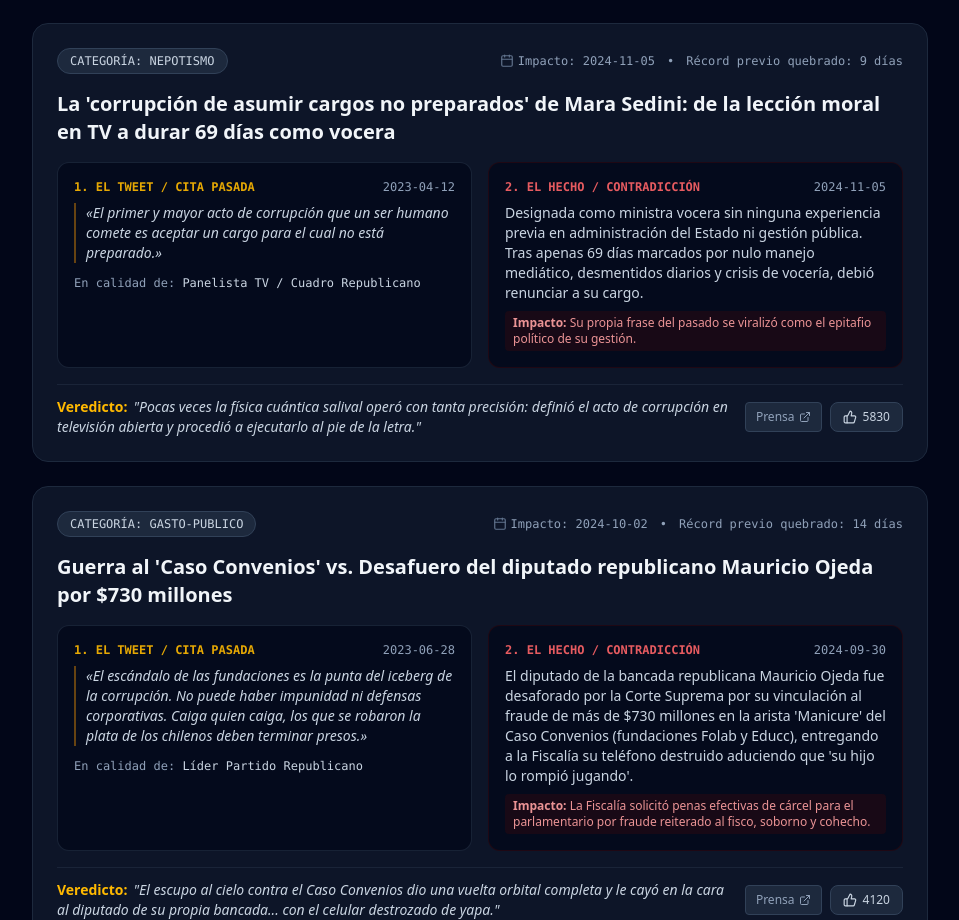
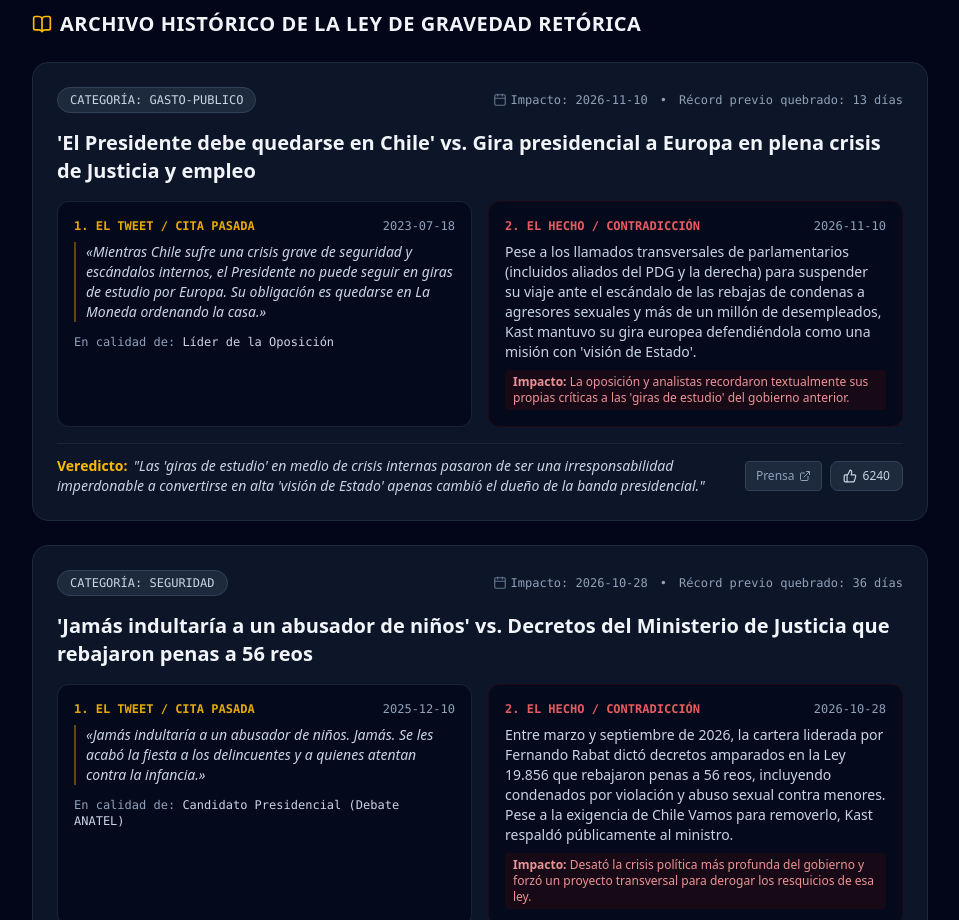
Before and after one commit to Pipin333/Escupometro, a React (Vite) app: page / in a window 1280 px wide. Shown: the part 1880-2800 px from the top of the page, without its empty margins (160-1119 px from the left). Built offline with nearby package versions, Linux system fonts and the light colour scheme.

Commit message:
feat(data): actualizar fechas a 2026 y agregar incidentes recientes del gobierno actual

```diff
--- a/src/components/Footer.tsx
+++ b/src/components/Footer.tsx
@@ -22,7 +22,7 @@ export const Footer: React.FC = () => {
             Hecho con memoria histórica y leyes inmutables de la física.
           </span>
           <div className="flex items-center gap-4">
-            <span className="text-slate-400">Chile, 2024</span>
+            <span className="text-slate-400">Chile, 2026</span>
           </div>
         </div>
       </div>
--- a/src/data/escupos.json
+++ b/src/data/escupos.json
@@ -1,27 +1,101 @@
 [
+  {
+    "id": "gira-europa-en-plena-crisis-2026",
+    "titulo": "'El Presidente debe quedarse en Chile' vs. Gira presidencial a Europa en plena crisis de Justicia y empleo",
+    "categoria": "gasto-publico",
+    "fechaIncidente": "2026-11-10",
+    "diasSinEscupoPrevios": 13,
+    "gravedad": "termocéfala",
+    "pasado": {
+      "fecha": "2023-07-18",
+      "rol": "Líder de la Oposición",
+      "tipoMedio": "tweet",
+      "usuarioTweet": "@joseantoniokast",
+      "cita": "Mientras Chile sufre una crisis grave de seguridad y escándalos internos, el Presidente no puede seguir en giras de estudio por Europa. Su obligación es quedarse en La Moneda ordenando la casa.",
+      "fuenteUrl": "https://twitter.com/joseantoniokast"
+    },
+    "presente": {
+      "fecha": "2026-11-10",
+      "titulo": "Periplo por España, Italia y el Vaticano en medio de la peor crisis de su gobierno",
+      "descripcion": "Pese a los llamados transversales de parlamentarios (incluidos aliados del PDG y la derecha) para suspender su viaje ante el escándalo de las rebajas de condenas a agresores sexuales y más de un millón de desempleados, Kast mantuvo su gira europea defendiéndola como una misión con 'visión de Estado'.",
+      "impacto": "La oposición y analistas recordaron textualmente sus propias críticas a las 'giras de estudio' del gobierno anterior.",
+      "fuenteUrl": "https://www.theclinic.cl"
+    },
+    "veredictoSatirico": "Las 'giras de estudio' en medio de crisis internas pasaron de ser una irresponsabilidad imperdonable a convertirse en alta 'visión de Estado' apenas cambió el dueño de la banda presidencial.",
+    "votosComunidad": 6240
+  },
+  {
+    "id": "rebaja-condenas-abusadores-justicia-2026",
+    "titulo": "'Jamás indultaría a un abusador de niños' vs. Decretos del Ministerio de Justicia que rebajaron penas a 56 reos",
+    "categoria": "seguridad",
+    "fechaIncidente": "2026-10-28",
+    "diasSinEscupoPrevios": 36,
+    "gravedad": "termocéfala",
+    "pasado": {
+      "fecha": "2025-12-10",
+      "rol": "Candidato Presidencial (Debate ANATEL)",
+      "tipoMedio": "debate",
+      "cita": "Jamás indultaría a un abusador de niños. Jamás. Se les acabó la fiesta a los delincuentes y a quienes atentan contra la infancia.",
+      "fuenteUrl": "https://www.anatel.cl"
+    },
+    "presente": {
+      "fecha": "2026-10-28",
+      "titulo": "Ministerio de Justicia firma decretos de rebaja de condenas a violadores y pederastas",
+      "descripcion": "Entre marzo y septiembre de 2026, la cartera liderada por Fernando Rabat dictó decretos amparados en la Ley 19.856 que rebajaron penas a 56 reos, incluyendo condenados por violación y abuso sexual contra menores. Pese a la exigencia de Chile Vamos para removerlo, Kast respaldó públicamente al ministro.",
+      "impacto": "Desató la crisis política más profunda del gobierno y forzó un proyecto transversal para derogar los resquicios de esa ley.",
+      "fuenteUrl": "https://elpais.com"
+    },
+    "veredictoSatirico": "La tolerancia cero contra delitos hacia la infancia chocó de frente contra los decretos firmados por su propio Ministerio de Justicia... y el ministro salió premiado con respaldo presidencial.",
+    "votosComunidad": 7890
+  },
+  {
+    "id": "bencinazo-mercado-2026",
+    "titulo": "Promesa de aliviar el bolsillo y bajar combustibles vs. El 'bencinazo' y desempleo sobre el millón",
+    "categoria": "impuestos",
+    "fechaIncidente": "2026-09-22",
+    "diasSinEscupoPrevios": 126,
+    "gravedad": "critica",
+    "pasado": {
+      "fecha": "2022-06-14",
+      "rol": "Ex Candidato Presidencial",
+      "tipoMedio": "tweet",
+      "usuarioTweet": "@joseantoniokast",
+      "cita": "La gente no aguanta más el alza brutal de las bencinas y el costo de la vida. El Gobierno tiene el deber de actuar, rebajar el impuesto específico y aliviar a las familias trabajadoras.",
+      "fuenteUrl": "https://twitter.com/joseantoniokast"
+    },
+    "presente": {
+      "fecha": "2026-09-22",
+      "titulo": "No intervención ante el alza histórica de combustibles en 2026",
+      "descripcion": "Ante el fuerte incremento en el precio de las bencinas ('bencinazo') y cifras de desempleo que superaron el millón de chilenos, La Moneda optó por no intervenir los mercados internacionales y priorizó un estricto ajuste fiscal.",
+      "impacto": "Pesimismo económico generalizado y reclamos de gremios de transporte por el incumplimiento de alivio tributario.",
+      "fuenteUrl": "https://www.eldiarioar.com"
+    },
+    "veredictoSatirico": "El impuesto específico a las bencinas era un robo estatal en campaña; en el gobierno pasó a ser disciplina de mercado intocable.",
+    "votosComunidad": 4950
+  },
   {
     "id": "mara-sedini-voceria-corrupcion",
     "titulo": "La 'corrupción de asumir cargos no preparados' de Mara Sedini: de la lección moral en TV a durar 69 días como vocera",
     "categoria": "nepotismo",
-    "fechaIncidente": "2024-11-05",
-    "diasSinEscupoPrevios": 9,
+    "fechaIncidente": "2026-05-19",
+    "diasSinEscupoPrevios": 69,
     "gravedad": "termocéfala",
     "pasado": {
-      "fecha": "2023-04-12",
-      "rol": "Panelista TV / Cuadro Republicano",
+      "fecha": "2024-06-15",
+      "rol": "Panelista en Sin Filtros",
       "tipoMedio": "prensa",
       "cita": "El primer y mayor acto de corrupción que un ser humano comete es aceptar un cargo para el cual no está preparado.",
-      "fuenteUrl": "https://www.youtube.com"
+      "fuenteUrl": "https://www.ellibero.cl"
     },
     "presente": {
-      "fecha": "2024-11-05",
-      "titulo": "Salida abrupta de la vocería tras 69 días de tropiezos comunicacionales",
-      "descripcion": "Designada como ministra vocera sin ninguna experiencia previa en administración del Estado ni gestión pública. Tras apenas 69 días marcados por nulo manejo mediático, desmentidos diarios y crisis de vocería, debió renunciar a su cargo.",
-      "impacto": "Su propia frase del pasado se viralizó como el epitafio político de su gestión.",
-      "fuenteUrl": "https://elpais.com"
+      "fecha": "2026-05-19",
+      "titulo": "Remoción de la Segegob tras apenas 69 días desde el cambio de mando",
+      "descripcion": "Asumió como ministra vocera de La Moneda el 11 de marzo de 2026 sin experiencia previa en administración pública ni militancia. Tras apenas 69 días marcados por errores comunicacionales y desgaste, salió en el primer cambio de gabinete el 19 de mayo de 2026, siendo reemplazada por Claudio Alvarado.",
+      "impacto": "Se convirtió en una de las voceras con menor duración desde el retorno a la democracia y su frase dio la vuelta al país.",
+      "fuenteUrl": "https://www.cooperativa.cl"
     },
-    "veredictoSatirico": "Pocas veces la física cuántica salival operó con tanta precisión: definió el acto de corrupción en televisión abierta y procedió a ejecutarlo al pie de la letra.",
-    "votosComunidad": 5830
+    "veredictoSatirico": "Pocas veces la física cuántica salival operó con tanta precisión: dictó su propio epitafio de corrupción en televisión abierta antes de aplicárselo en La Moneda durante 69 días.",
+    "votosComunidad": 6830
   },
   {
     "id": "caso-convenios-mauricio-ojeda",
@@ -47,55 +121,6 @@
     },
     "veredictoSatirico": "El escupo al cielo contra el Caso Convenios dio una vuelta orbital completa y le cayó en la cara al diputado de su propia bancada... con el celular destrozado de yapa.",
     "votosComunidad": 4120
-  },
-  {
-    "id": "zanja-fronteriza-colchane-solucion",
-    "titulo": "La 'zanja mágica' de 3 metros contra la inmigración vs. La realidad de tablones y pasos a pie",
-    "categoria": "seguridad",
-    "fechaIncidente": "2024-02-15",
-    "diasSinEscupoPrevios": 12,
-    "gravedad": "moderada",
-    "pasado": {
-      "fecha": "2021-10-18",
-      "rol": "Candidato Presidencial",
-      "tipoMedio": "tweet",
-      "usuarioTweet": "@joseantoniokast",
-      "cita": "Vamos a construir una zanja de 3 metros de ancho y 3 metros de profundidad en la frontera norte. Una medida simple, barata y efectiva para frenar en seco el ingreso clandestino y a las bandas de delincuentes.",
-      "fuenteUrl": "https://twitter.com/joseantoniokast"
-    },
-    "presente": {
-      "fecha": "2024-02-10",
-      "titulo": "Verificaciones en Colchane y límites técnicos de la infraestructura",
-      "descripcion": "Reportajes de terreno de CIPER y análisis de expertos demostraron que las zanjas existentes en Colchane eran sorteadas en minutos con tablones de madera, escalas o rodeando el foso por el desierto, evidenciando que una zanja sin personal permanente no detiene el flujo migratorio irregular.",
-      "impacto": "La bancada republicana debió moderar su propuesta hacia acuerdos bilaterales y mayor presupuesto operativo de FF.AA.",
-      "fuenteUrl": "https://ciperchile.cl/2022/02/15/las-zanjas-en-colchane-la-solucion-de-tres-gobiernos-que-no-freno-la-migracion-irregular/"
-    },
-    "veredictoSatirico": "La zanja infalible de 3 metros fue derrotada por un tablón de pino Oregón de $5.000 comprado en la ferretería de Pisiga.",
-    "votosComunidad": 3410
-  },
-  {
-    "id": "eliminar-ministerio-mujer-voltereta",
-    "titulo": "Decretar la eliminación del Ministerio de la Mujer a pedir perdón en televisión abierta",
-    "categoria": "libertades",
-    "fechaIncidente": "2021-12-07",
-    "diasSinEscupoPrevios": 15,
-    "gravedad": "termocéfala",
-    "pasado": {
-      "fecha": "2021-09-24",
-      "rol": "Programa Presidencial (1ra Vuelta)",
-      "tipoMedio": "prensa",
-      "cita": "Eliminaremos el Ministerio de la Mujer y la Equidad de Género para reducir la burocracia política y evitar la ideología de género con dineros públicos.",
-      "fuenteUrl": "https://www.servel.cl"
-    },
-    "presente": {
-      "fecha": "2021-12-06",
-      "titulo": "Acto de rectificación y disculpas públicas en el Cerro San Cristóbal",
-      "descripcion": "Tras clasificar a segunda vuelta y enfrentar el rechazo mayoritario del electorado femenino, Kast convocó un acto para pedir perdón públicamente, retractarse por completo de la propuesta y garantizar la mantención del Ministerio de la Mujer con más presupuesto.",
-      "impacto": "El 'Plan para el Futuro de Chile' de segunda vuelta debió borrar formalmente la eliminación de la cartera.",
-      "fuenteUrl": "https://www.t13.cl/noticia/elecciones-2021/politica/kast-pide-perdon-y-recula-sobre-ministerio-de-la-mujer-06-12-2021"
-    },
-    "veredictoSatirico": "El escupo al Ministerio de la Mujer subió con fuerza en primera vuelta y cayó como balde de agua fría sobre el comando en el balotaje.",
-    "votosComunidad": 4670
   },
   {
     "id": "marcela-cubillos-uss-sueldo",
@@ -147,28 +172,29 @@
     "votosComunidad": 3250
   },
   {
-    "id": "caso-hermosilla-chadwick-redes",
-    "titulo": "'No le debemos nada a nadie' vs. El blindaje quebrado de Andrés Chadwick en el Caso Audios",
+    "id": "zanja-fronteriza-colchane-solucion",
+    "titulo": "La 'zanja mágica' de 3 metros contra la inmigración vs. La realidad de tablones y pasos a pie",
     "categoria": "seguridad",
-    "fechaIncidente": "2024-09-12",
-    "diasSinEscupoPrevios": 8,
+    "fechaIncidente": "2024-02-15",
+    "diasSinEscupoPrevios": 12,
     "gravedad": "moderada",
     "pasado": {
-      "fecha": "2021-11-18",
+      "fecha": "2021-10-18",
       "rol": "Candidato Presidencial",
-      "tipoMedio": "prensa",
-      "cita": "Nosotros no pertenecemos a la rosca de los abogados de pasillo ni a los operadores de influencias de Sanhattan. Tenemos las manos limpias.",
-      "fuenteUrl": "https://www.latercera.com"
+      "tipoMedio": "tweet",
+      "usuarioTweet": "@joseantoniokast",
+      "cita": "Vamos a construir una zanja de 3 metros de ancho y 3 metros de profundidad en la frontera norte. Una medida simple, barata y efectiva para frenar en seco el ingreso clandestino y a las bandas de delincuentes.",
+      "fuenteUrl": "https://twitter.com/joseantoniokast"
     },
     "presente": {
-      "fecha": "2024-09-10",
-      "titulo": "Presión a Andrés Chadwick para transparentar chats con Luis Hermosilla",
-      "descripcion": "Ante los chats destapados por Ciper entre Luis Hermosilla y Andrés Chadwick que evidenciaron tráfico de influencias y transferencias millonarias, Kast debió salir a exigir públicamente que Chadwick hablara para frenar el daño colateral a toda la oposición.",
-      "impacto": "Chadwick renunció a la presidencia de la junta directiva de la USS y a la UDI.",
-      "fuenteUrl": "https://www.theclinic.cl/2024/09/10/kast-presiona-chadwick-caso-hermosilla/"
+      "fecha": "2024-02-10",
+      "titulo": "Verificaciones en Colchane y límites técnicos de la infraestructura",
+      "descripcion": "Reportajes de terreno de CIPER y análisis de expertos demostraron que las zanjas existentes en Colchane eran sorteadas en minutos con tablones de madera, escalas o rodeando el foso por el desierto, evidenciando que una zanja sin personal permanente no detiene el flujo migratorio irregular.",
+      "impacto": "La bancada republicana debió moderar su propuesta hacia acuerdos bilaterales y mayor presupuesto operativo de FF.AA.",
+      "fuenteUrl": "https://ciperchile.cl/2022/02/15/las-zanjas-en-colchane-la-solucion-de-tres-gobiernos-que-no-freno-la-migracion-irregular/"
     },
-    "veredictoSatirico": "Las manos limpias duran hasta que el teléfono de Hermosilla enciende la pantalla en WhatsApp.",
-    "votosComunidad": 2980
+    "veredictoSatirico": "La zanja infalible de 3 metros fue derrotada por un tablón de pino Oregón de $5.000 comprado en la ferretería de Pisiga.",
+    "votosComunidad": 3410
   },
   {
     "id": "constitucion-a-favor",
@@ -196,6 +222,30 @@
     "votosComunidad": 1420
   },
   {
+    "id": "eliminar-ministerio-mujer-voltereta",
+    "titulo": "Decretar la eliminación del Ministerio de la Mujer a pedir perdón en televisión abierta",
+    "categoria": "libertades",
+    "fechaIncidente": "2021-12-07",
+    "diasSinEscupoPrevios": 15,
+    "gravedad": "termocéfala",
+    "pasado": {
+      "fecha": "2021-09-24",
+      "rol": "Programa Presidencial (1ra Vuelta)",
+      "tipoMedio": "prensa",
+      "cita": "Eliminaremos el Ministerio de la Mujer y la Equidad de Género para reducir la burocracia política y evitar la ideología de género con dineros públicos.",
+      "fuenteUrl": "https://www.servel.cl"
+    },
+    "presente": {
+      "fecha": "2021-12-06",
+      "titulo": "Acto de rectificación y disculpas públicas en el Cerro San Cristóbal",
+      "descripcion": "Tras clasificar a segunda vuelta y enfrentar el rechazo mayoritario del electorado femenino, Kast convocó un acto para pedir perdón públicamente, retractarse por completo de la propuesta y garantizar la mantención del Ministerio de la Mujer con más presupuesto.",
+      "impacto": "El 'Plan para el Futuro de Chile' de segunda vuelta debió borrar formalmente la eliminación de la cartera.",
+      "fuenteUrl": "https://www.t13.cl/noticia/elecciones-2021/politica/kast-pide-perdon-y-recula-sobre-ministerio-de-la-mujer-06-12-2021"
+    },
+    "veredictoSatirico": "El escupo al Ministerio de la Mujer subió con fuerza en primera vuelta y cayó como balde de agua fría sobre el comando en el balotaje.",
+    "votosComunidad": 4670
+  },
+  {
     "id": "panama-papers-impuestos",
     "titulo": "El patriota que tributa en Chile vs. Sociedades familiares en Panamá",
     "categoria": "impuestos",
@@ -218,54 +268,5 @@
     },
     "veredictoSatirico": "Los patriotas pagan impuestos en Chile, pero la chequera se va de vacaciones al canal de Panamá.",
     "votosComunidad": 2890
-  },
-  {
-    "id": "punta-peuco-mano-dura",
-    "titulo": "Tolerancia Cero y Cárcel sin Beneficios vs. 'Punta Peuco no es una cárcel común'",
-    "categoria": "seguridad",
-    "fechaIncidente": "2023-09-11",
-    "diasSinEscupoPrevios": 9,
-    "gravedad": "critica",
-    "pasado": {
-      "fecha": "2018-05-19",
-      "rol": "Ex Diputado",
-      "tipoMedio": "tweet",
-      "usuarioTweet": "@joseantoniokast",
-      "cita": "A los delincuentes se les acabó la fiesta. Cero beneficios carcelarios, condenas efectivas y cumplimiento íntegro tras las rejas. Quien comete un delito grave debe pudrirse en la cárcel.",
-      "fuenteUrl": "https://twitter.com/joseantoniokast"
-    },
-    "presente": {
-      "fecha": "2023-08-30",
-      "titulo": "Enmiendas republicanas para liberar a reos de Punta Peuco mayores de 75 años",
-      "descripcion": "La bancada republicana presentó y defendió una enmienda constitucional a la medida para otorgar arresto domiciliario a criminales de lesa humanidad recluidos en el penal especial de Punta Peuco.",
-      "impacto": "La 'mano dura' se volvió guante de seda ante condenados por tortura, degollamiento y desaparición.",
-      "fuenteUrl": "https://www.elmostrador.cl/noticias/pais/2023/08/30/republicanos-defienden-enmienda-que-beneficiaria-a-reos-de-punta-peuco/"
-    },
-    "veredictoSatirico": "Mano dura para el que roba un celular; indulto con alfombra roja para Krassnoff.",
-    "votosComunidad": 3120
-  },
-  {
-    "id": "sueldos-parlamentarios-financiamiento",
-    "titulo": "Financiamiento fiscal de partidos: De 'No con mis impuestos' a cobrar cada peso del Servel",
-    "categoria": "gasto-publico",
-    "fechaIncidente": "2022-06-25",
-    "diasSinEscupoPrevios": 34,
-    "gravedad": "moderada",
-    "pasado": {
-      "fecha": "2016-04-18",
-      "rol": "Diputado",
-      "tipoMedio": "congreso",
-      "cita": "Los chilenos no tienen por qué financiar a los partidos políticos con sus impuestos. Que cada militante aporte de su bolsillo voluntariamente.",
-      "fuenteUrl": "https://www.camara.cl"
-    },
-    "presente": {
-      "fecha": "2022-05-15",
-      "titulo": "Cobro íntegro de aportes fiscales trimestrales del Servel",
-      "descripcion": "El Partido Republicano solicita y percibe sin objeciones todos los fondos públicos asignados por ley de partidos y el reembolso millonario por voto obtenido en elecciones.",
-      "impacto": "Más de $1.200 millones de pesos fiscales ingresados directamente a las arcas del partido.",
-      "fuenteUrl": "https://www.servel.cl"
-    },
-    "veredictoSatirico": "Principios inquebrantables hasta que llega la transferencia electrónica de la Tesorería General.",
-    "votosComunidad": 845
   }
 ]
```
